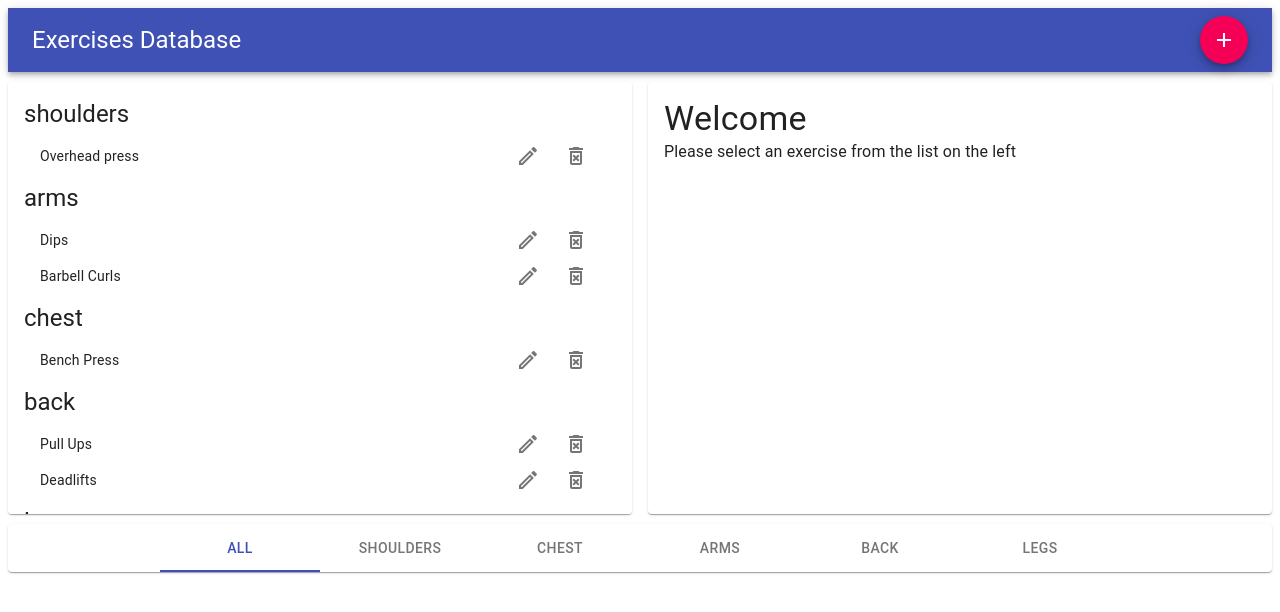
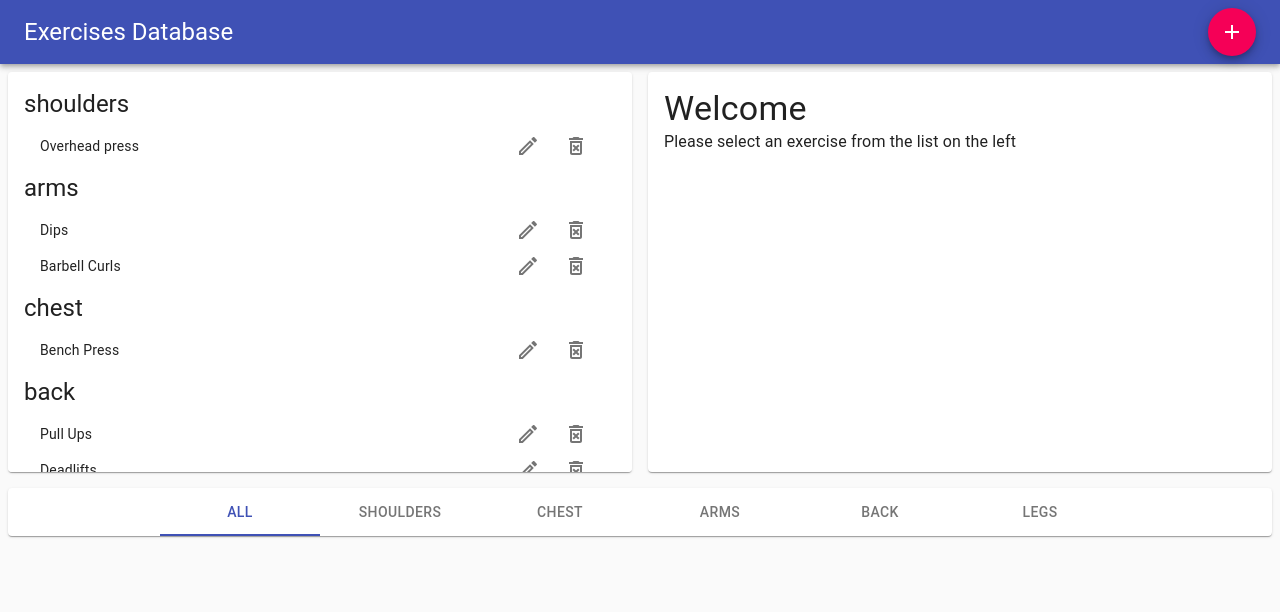
Before and after one commit to seyedjavadseyedi/exercises-app, a React (Create React App) app: page / in a window 1280 px wide. Shown: the top 612 px of the page. Built offline with nearby package versions, Linux system fonts and the light colour scheme; data requests are answered from the project's data file.

Commit message:
add some jss

```diff
--- a/src/App.js
+++ b/src/App.js
@@ -1,4 +1,5 @@
 import React from 'react'
+import CssBaseline from '@material-ui/core/CssBaseline'
 import { GlobalProvider } from './store/GlobalContex'
 import Header from './components/Header'
 import ExercisesList from './components/ExercisesList'
@@ -9,6 +10,7 @@ function App() {
   return (
     <>
       <GlobalProvider>
+        <CssBaseline />
         <Header />
         <ExercisesList />
         <ExerciseDialog />
--- a/src/components/ExercisesList.jsx
+++ b/src/components/ExercisesList.jsx
@@ -8,7 +8,7 @@ import {
   getExercisesByMuscles,
   selectedExercise,
   deleteExercise,
-  openEditExerciseDialog
+  openEditExerciseDialog,
 } from '../store/actions/GlobalActions'
 
 // material-ui components
@@ -30,8 +30,7 @@ import { makeStyles } from '@material-ui/core/styles'
 const useStyles = makeStyles((theme) => ({
   paper: {
     padding: theme.spacing(2),
-    marginTop: 10,
-    marginBottom: 10,
+    margin: theme.spacing(1),
     height: 400,
     overflowY: 'auto',
   },
@@ -42,7 +41,7 @@ const Exercises = () => {
     state: {
       exercises,
       category,
-      exercise: { title, description }
+      exercise: { title, description },
     },
     dispatch,
   } = useContext(GlobalContext)
@@ -51,13 +50,11 @@ const Exercises = () => {
     getExercisesByMuscles(dispatch)
   }, [dispatch])
 
-
-
   const classes = useStyles()
 
   return (
-    <Grid container spacing={2}>
-      <Grid item sm>
+    <Grid container >
+      <Grid item xs={12} sm={6}>
         <Paper className={classes.paper}>
           {exercises.map(([group, exercises]) =>
             !category || category === group ? (
@@ -73,10 +70,16 @@ const Exercises = () => {
                     >
                       <ListItemText primary={exercise.title} />
                       <ListItemSecondaryAction>
-                        <IconButton onClick={() => openEditExerciseDialog(dispatch, exercise)}>
+                        <IconButton
+                          onClick={() =>
+                            openEditExerciseDialog(dispatch, exercise)
+                          }
+                        >
                           <EditOutlinedIcon />
                         </IconButton>
-                        <IconButton onClick={() => deleteExercise(dispatch, exercise.id)}>
+                        <IconButton
+                          onClick={() => deleteExercise(dispatch, exercise.id)}
+                        >
                           <DeleteForeverOutlinedIcon />
                         </IconButton>
                       </ListItemSecondaryAction>
@@ -88,7 +91,7 @@ const Exercises = () => {
           )}
         </Paper>
       </Grid>
-      <Grid item sm>
+      <Grid item xs={12} sm={6}>
         <Paper className={classes.paper}>
           <Typography variant='h4'>{title}</Typography>
           <Typography variant='body1'>{description}</Typography>
--- a/src/components/Footer.jsx
+++ b/src/components/Footer.jsx
@@ -3,7 +3,15 @@ import { GlobalContext } from '../store/GlobalContex'
 import { getMuscles, selectedCategory } from '../store/actions/GlobalActions'
 
 import { Paper, Tabs, Tab } from '@material-ui/core'
+import { makeStyles } from '@material-ui/core/styles'
+import { useTheme } from '@material-ui/core/styles'
+import useMediaQuery from '@material-ui/core/useMediaQuery'
 
+const useStyles = makeStyles((theme) => ({
+  footerTabs: {
+    margin: theme.spacing(1),
+  },
+}))
 const Footer = () => {
   const {
     state: { category, muscles },
@@ -14,7 +22,7 @@ const Footer = () => {
     ? muscles.findIndex((group) => group === category) + 1
     : 0
   const onSelected = (e, index) => {
-    const categoryItem = index !== 0 ?  muscles[index - 1] : 0
+    const categoryItem = index !== 0 ? muscles[index - 1] : 0
     selectedCategory(dispatch, categoryItem)
   }
 
@@ -22,13 +30,18 @@ const Footer = () => {
     getMuscles(dispatch)
   }, [dispatch])
 
+  const classes = useStyles()
+  const theme = useTheme()
+  const matches = useMediaQuery(theme.breakpoints.up('md'))
+
   return (
-    <Paper>
+    <Paper className={classes.footerTabs}>
       <Tabs
         indicatorColor='primary'
         value={index}
         onChange={onSelected}
-        centered
+        variant={!matches ? 'scrollable' : 'standard'}
+        centered={matches ? true : false}
         textColor='primary'
       >
         <Tab label='All'></Tab>
```
